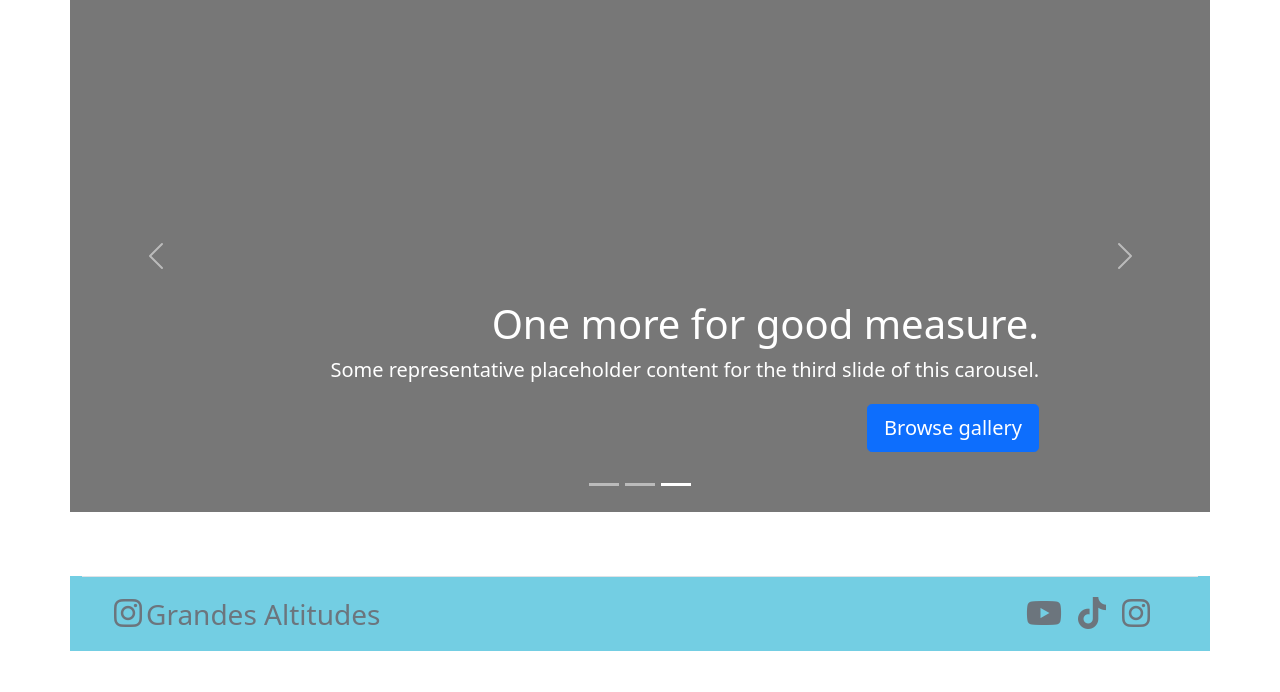
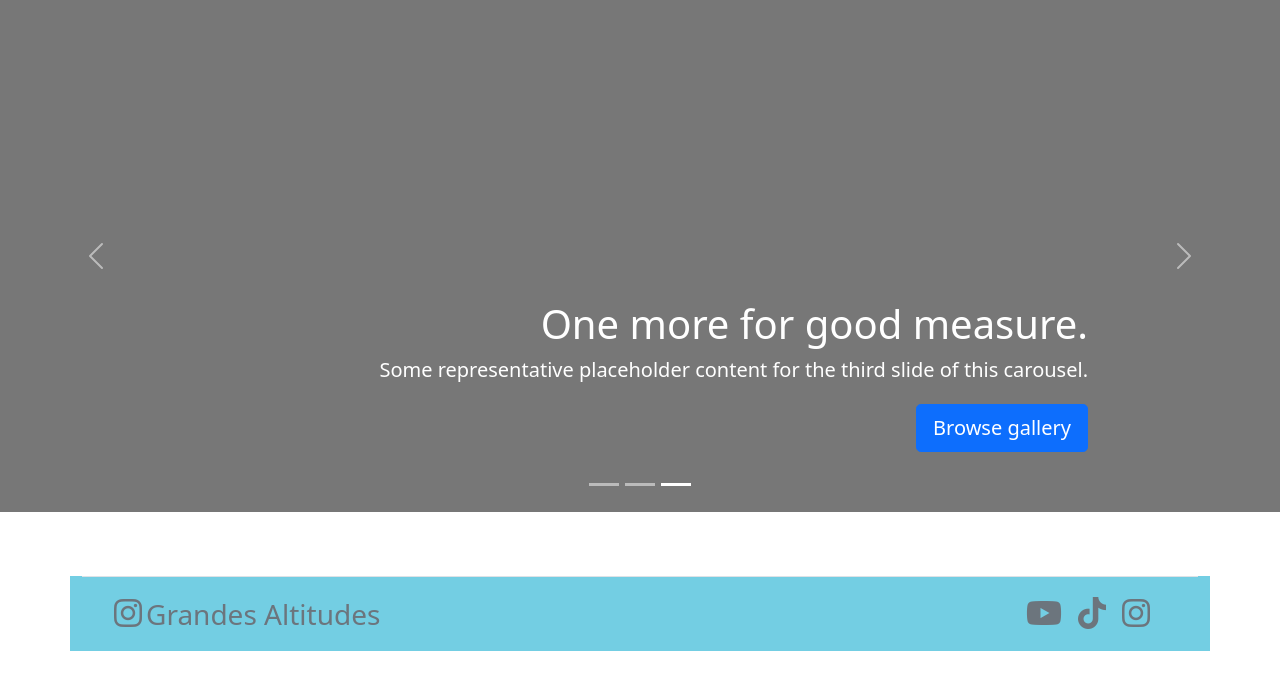
Before and after one commit to burgues0/grandes-altitudes, a Django app: template grandes_altitudes/templates/index.html in a window 1280 px wide. Shown: the part 108-800 px from the top of the page. Run offline with Django 3.2, Linux system fonts and the light colour scheme; the template is opened without the code that fills it, so the values that code supplies are empty; some libraries are stand-ins or nearby versions.

Commit message:
fix: carousel length

```diff
--- a/grandes_altitudes/templates/index.html
+++ b/grandes_altitudes/templates/index.html
@@ -32,7 +32,6 @@
 <!--navbar end-->
 <!--page content start-->
 <main class="flex-shrink-0">
-  <div class="container p-0">
   <div id="myCarousel" class="carousel slide" data-bs-ride="carousel">
     <div class="carousel-indicators">
       <button type="button" data-bs-target="#myCarousel" data-bs-slide-to="0" class="" aria-label="Slide 1"></button>
@@ -83,7 +82,6 @@
       <span class="visually-hidden">Next</span>
     </button>
   </div>
-  </div>
 </main>
 <!--page content end-->
 <!--footer start-->
```
Lines whose indentation alone changed are shown as unchanged.
